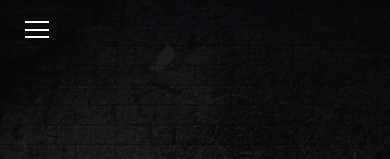
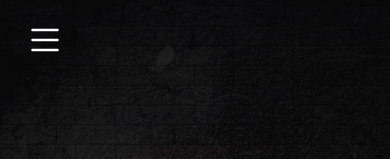
Before and after one commit to Martin-J-Larre/portfolio-dev, a React (Create React App) app: page / in a window 390 px wide. Shown: the top 159 px of the page. Built offline with nearby package versions, Linux system fonts and the light colour scheme.

Commit message:
#14 responsive max 375px Nav and Home section

```diff
--- a/src/components/About/About.js
+++ b/src/components/About/About.js
@@ -50,7 +50,7 @@ export const About = () => {
                     <h2>{t("about.title")}</h2>
 
                 <Row>
-                    <Col xs={ 12 } md={ 6 } xl={ 6 } className='aling-items-center'>
+                    <Col xs={ 12 } md={ 6 } xl={ 6 } className='aling-items-center display'>
                       <h3>{t("about.iam")}</h3>
                       <h3><span className='wrap'>{text}</span></h3>
                     </Col>
--- a/src/components/About/about.css
+++ b/src/components/About/about.css
@@ -68,3 +68,9 @@
   background-color: #fff;
   opacity: 1;
 }
+
+@media (max-width: 375px){
+  .display{
+    display: none;
+  }
+}
--- a/src/components/Navbar/NavBar.js
+++ b/src/components/Navbar/NavBar.js
@@ -4,6 +4,7 @@ import { useTranslation } from 'react-i18next';
 import "./navbar.css";
 import navIcon1 from "../../assets/img/nav-icon1.svg";
 import navIcon3 from "../../assets/img/nav-icon3.svg";
+import { BsList } from "react-icons/bs";
 
 export const NavBar = () => {
     const [t, i18n] = useTranslation('global');
@@ -25,8 +26,18 @@ export const NavBar = () => {
         return () => window.removeEventListener("scroll", onScroll);
     }, []);
 
+    const closeNav = () => {
+        if (window.innerWidth < 767) {
+            const navElemt1 = document.querySelector('.navbar-toggler');
+            const navElemt2 = document.querySelector('.navbar-collapse');
+            navElemt1.classList.add('collapsed');
+            navElemt2.classList.remove('show');
+        }
+    }
+
     const onUpdateActiveLink = (value) => {
         setActiveLink(value);
+        closeNav()
     };
 
 
@@ -41,7 +52,7 @@ export const NavBar = () => {
         <Navbar expand="md" className={scrolled ? "scrolled" : ""}>
             <Container>
                 <Navbar.Toggle aria-controls="basic-navbar-nav">
-                    <span className="navbar-toggler-icon"></span>
+                    <BsList className="hamburger-nav" />
                 </Navbar.Toggle>
                 <Navbar.Collapse id="basic-navbar-nav">
                     <span className="navbar-lang">
--- a/src/components/Navbar/navbar.css
+++ b/src/components/Navbar/navbar.css
@@ -82,43 +82,45 @@ nav.navbar .navbar-toggler:focus {
 	outline: none;
   box-shadow: none;
 }
-nav.navbar .navbar-toggler-icon {
-  width: 24px;
-  height: 17px;
-  background-image: none;
-  position: relative;
-  border-bottom: 2px solid #fff;
-  transition: all 300ms linear;
-  top: -2px;
+.hamburger-nav {
+  font-size: 40px;
+  color: #fff;;
 }
-nav.navbar .navbar-toggler-icon:focus {
-	border-bottom: 2px solid #fff;
+
+@media (max-width: 375px){
+  nav.navbar{
+    background-color: rgba(18, 18, 18, .9);
+    z-index: 10000;
   }
-nav.navbar .navbar-toggler-icon:after,
-nav.navbar .navbar-toggler-icon:before {
-	width: 24px;
-	position: absolute;
-	height: 2px;
-	background-color: #fff;
-	top: 0;
-	left: 0;
-	content: '';
-	z-index: 2;
-	transition: all 300ms linear;
+  nav.navbar.scrolled {
+    padding: 15px 0;
+    background-color:  rgba(18, 18, 18, .9);
   }
-nav.navbar .navbar-toggler-icon:after {
-	top: 8px;
+  nav.navbar .navbar-nav .nav-link.navbar-link {
+    padding: 0 15px;
+    margin: 10px auto;
+    font-size: 25px;
   }
-nav.navbar .navbar-toggler[aria-expanded="true"] .navbar-toggler-icon:after {
-	transform: rotate(45deg);
-	background-color: #fff;
-	height: 2px;
+  .social-icon {
+      display: inline-block;
+      margin:0 auto;
   }
-nav.navbar .navbar-toggler[aria-expanded="true"] .navbar-toggler-icon:before {
-	transform: translateY(8px) rotate(-45deg);
-	background-color: #fff;
-	height: 2px;
+  .social-icon a {
+      width: 70px;
+      height: 70px;
+      margin:10px 5px;
   }
-nav.navbar .navbar-toggler[aria-expanded="true"] .navbar-toggler-icon {
-	border-color: transparent;
+  .social-icon a::before {
+      width: 70px;
+      height: 70px;
   }
+  .navbar-lang .language select{
+    border: 1px solid #fff;
+    color: #fff !important;
+    font-size: 18px;
+    padding:2px;
+    margin:10px;
+    outline: none;
+    border-radius: 5px;
+  }
+}
--- a/src/index.css
+++ b/src/index.css
@@ -2,6 +2,10 @@
   margin: 0;
   padding: 0;
   box-sizing: border-box;
+}
+html{
+  scroll-behavior: smooth;
+  scroll-padding-top: 75px;
 }
 ::-webkit-scrollbar{
   width: 8px;
@@ -13,10 +17,6 @@
 }
 ::-webkit-scrollbar-thumb:hover {
   background: rgba(255,255,255,0.50);
-}
-html{
-  scroll-behavior: smooth;
-  scroll-padding-top: 75px;
 }
 
 body{
@@ -33,3 +33,9 @@ h1, h2, h3, h4, h5, h6 {
   padding: 0;
   line-height: normal;
 }
+@media (max-width: 375px){
+  html{
+    scroll-behavior: auto;
+    scroll-padding-top: 0;
+  }
+}
```
Lines whose indentation alone changed are shown as unchanged.
